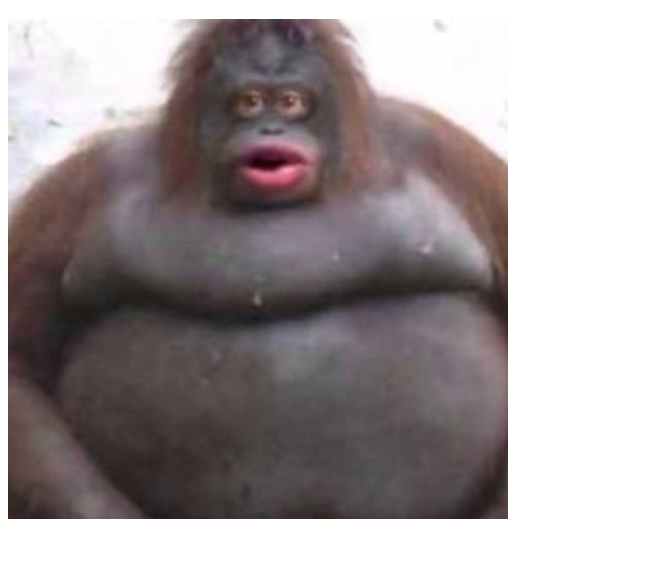
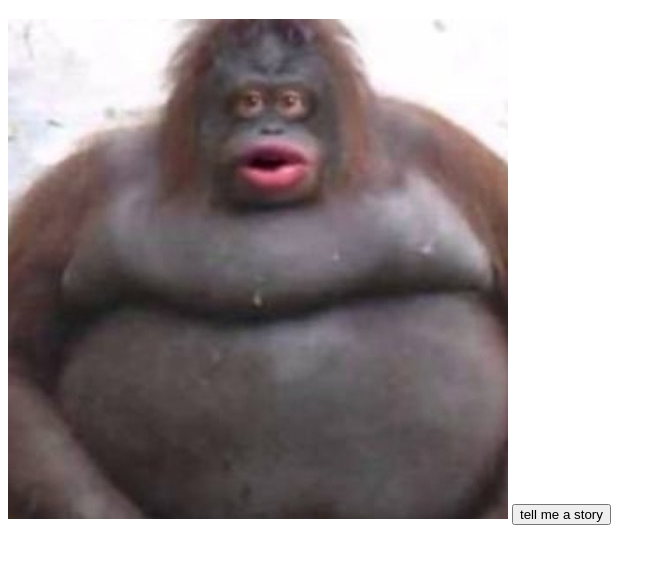
Before and after one commit to mango-obest/testtest, a plain HTML site: page index.html in a window 1280 px wide. Shown: the part 61-624 px from the top of the page, without its empty margins (0-666 px from the left). Drawn offline with Linux system fonts and the light colour scheme.

Commit message:
Update index.html

```diff
--- a/index.html
+++ b/index.html
@@ -8,6 +8,7 @@
 <body>
     <h1>Uh oh stinky</h1>
     <img src="stinky.jpg" alt="stinky">
+    <button onclick="alert('meng is gay')">tell me a story</button>
 </body>
 
 </html>
```
